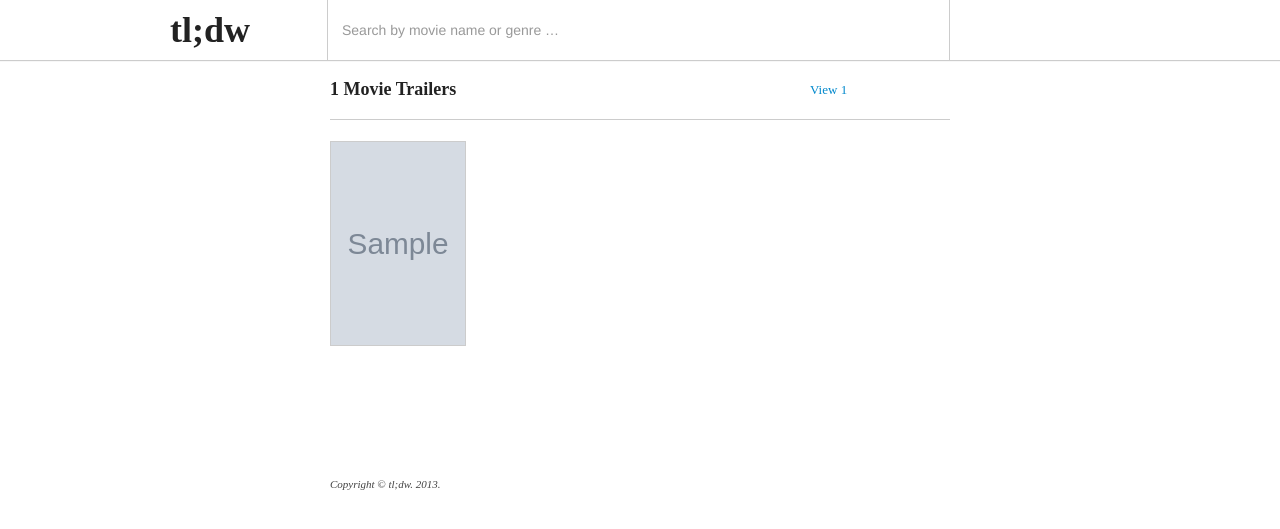
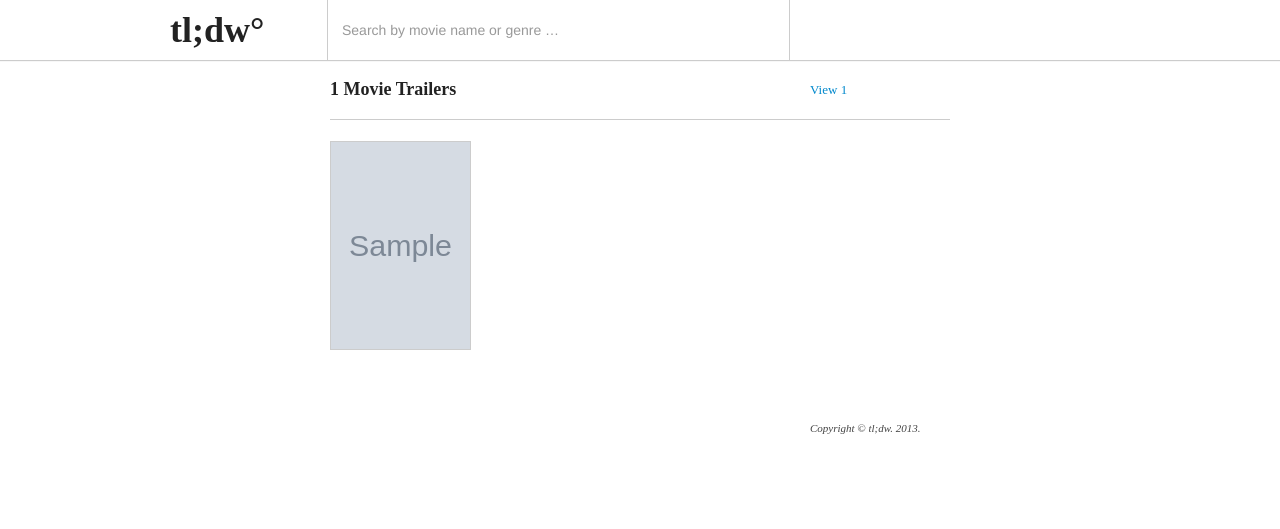
Before and after one commit to chenghanlee/tldw, a Flask app: template movie_trailers/templates/main.html in a window 1280 px wide. Shown: the top 529 px of the page. Run offline with Flask 2, Linux system fonts and the light colour scheme; the template is opened without the code that fills it: most values are stand-ins (such as "Sample title", 1, 10 or a date in 2020); grey boxes marked "Sample" are stand-in pictures; parts of the project's set-up code (start-up, migrations or seed data) failed here and were passed over; some libraries are stand-ins or nearby versions.

Commit message:
updated the footer of the gallery and trailer html files. Also updated the logo with a degree symbol that turns orange when you hover over the logo

```diff
--- a/movie_trailers/static/css/movie.css
+++ b/movie_trailers/static/css/movie.css
@@ -19,7 +19,7 @@ hr {
 
 footer {
 	font-size: 11px;
-	margin-top: 80px;
+	margin-top: 20px;
 }
 .no-margin-top{
 	margin-top: 0px;
@@ -36,13 +36,37 @@ footer {
 	line-height: 60px;
 }
 
+.logo > a, .logo > a:hover{
+	color: #222;
+	text-decoration: none;
+}
+
+.logo > a > .orange{
+	color: #222;
+
+	-webkit-transition: color 0.2s linear;
+    -moz-transition: color 0.2s linear;
+    -ms-transition: color 0.2s linear;
+    transition: color 0.2s linear;
+}
+
+.logo > a:hover > .orange{
+	color: #E6563A;
+}
+
+.logo > a:hover{
+	color: #222;
+}
+
 .player{
 	margin-bottom: 20px;
 }
 
 .positive-review{
-	color: #e85c41;
+	color: #E6563A;
 	font-size: 8px;
+	vertical-align: middle;
+	text-align: middle;
 }
 
 .title{
@@ -65,7 +89,7 @@ footer {
 }
 
 .orange{
-	color: #e85c41;
+	color: #E6563A;
 }
 
 /* navbar */
@@ -111,8 +135,8 @@ input.search-query{
 }
 
 .thumbnail > a > img {
-	height: 203px;
-	width: 134px;
+	height: 207px;
+	width: 139px;
 	margin-right: 0;
 	margin-left: 0;
 	border: 1px solid #ccc;
--- a/movie_trailers/templates/base.html
+++ b/movie_trailers/templates/base.html
@@ -26,12 +26,12 @@
     <div class="navigation">
       <div class="container">
         <div class="row ">
-          <div class="span12">
+          <div class="span10">
             <div class="row">
               <div class="span2">
-                <h5 class="logo">tl;dw</h5>
+                <h5 class="logo"><a href="/">tl;dw<span class="orange">&deg;</span></a></h5>
               </div>
-              <div class="span8 search-box">
+              <div class="span6 search-box">
                 <form class="form-search">
                   <div class="input-append">
                     <input type="text" class="span6 search-query" placeholder="Search by movie name or genre &hellip;">
@@ -52,7 +52,7 @@
     <footer>
       <div class="container">
         <div class="row">
-          <div class="span4 offset2">
+          <div class="span4 offset8">
             <p><i>Copyright © tl;dw. 2013.</i></p>
           </div>
         </div>
--- a/movie_trailers/templates/gallery.html
+++ b/movie_trailers/templates/gallery.html
@@ -22,7 +22,6 @@
       <hr>
       {% block gallery %}
       {% endblock %}
-      <hr class="no-margin-top">
     </div>
   </div>
   <div class="row">
```
Also changed, not shown: movie_trailers/templates/actor.html (+11 -7 lines), movie_trailers/templates/genre.html (+10 -5 lines), movie_trailers/static/images/logo.png (added).
